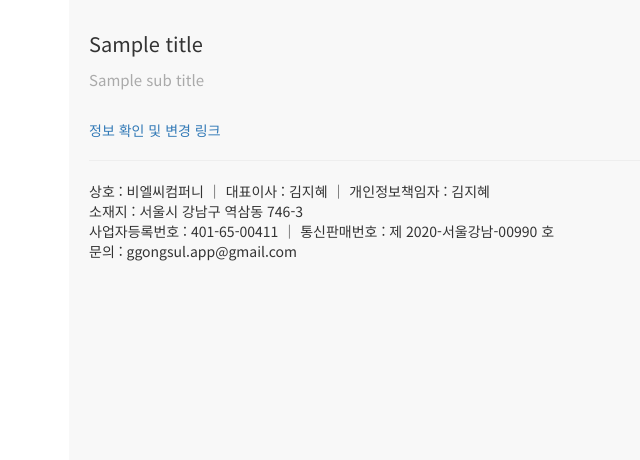
After one commit to blc-cruise/ggongsul-api, a Django app: template ggongsul/templates/partner/okay.html in a window 1280 px wide. The commit adds this page. Shown: the top 460 px of the page, without its empty margins (221-861 px from the left). Run offline with Django 3.2, Linux system fonts and the light colour scheme; the template is opened without the code that fills it: most values are stand-ins (such as "Sample title", 1, 10 or a date in 2020); parts of the project's set-up code (start-up, migrations or seed data) failed here and were passed over; some libraries are stand-ins or nearby versions.

Commit message:
Add okay page

```diff
--- /dev/null
+++ b/ggongsul/templates/partner/okay.html
@@ -0,0 +1,60 @@
+<!DOCTYPE html>
+<html lang="ko">
+<head>
+  <meta charset="UTF-8">
+  <title>꽁술 파트너 신청하기</title>
+</head>
+<link rel="preconnect" href="https://fonts.gstatic.com">
+<link href="https://fonts.googleapis.com/css2?family=Noto+Sans+KR:wght@100;300;400;500&display=swap" rel="stylesheet">
+<link rel="stylesheet" href="https://maxcdn.bootstrapcdn.com/bootstrap/3.3.5/css/bootstrap.min.css">
+<meta name="viewport" content="width=device-width, initial-scale=1.0, maximum-scale=1.0, minimum-scale=1.0, user-scalable=no">
+<style>
+    .total_div {
+        max-width:700px;
+        margin:auto;
+        background: #f8f8f8;
+        font-family: 'Noto Sans KR', sans-serif;
+        min-height: 1000px;
+        padding: 30px 20px;
+    }
+
+    .title-head{
+        font-size: 20px;
+        margin-bottom: 10px;
+    }
+
+    .sub-head{
+        font-size: 15px;
+        color: #aaaaaa;
+        margin-bottom: 30px;
+    }
+
+    .our_company_info {
+        margin: auto;
+    }
+
+</style>
+<body>
+<div class="total_div">
+  <div>
+    <div class="title-head">
+      {{ title }}
+    </div>
+    <div class="sub-head">
+      {{ sub_title }}
+    </div>
+    <div>
+      <a href="{{ url_path }}">정보 확인 및 변경 링크</a>
+    </div>
+  </div>
+  <hr style="margin-top: 20px;">
+  <div class="our_company_info">
+      상호 : 비엘씨컴퍼니 ｜ 대표이사 : 김지혜 ｜ 개인정보책임자 : 김지혜 <br>
+      소재지 : 서울시 강남구 역삼동 746-3<br>
+      사업자등록번호 : 401-65-00411 ｜ 통신판매번호 : 제 2020-서울강남-00990 호<br>
+      문의 : ggongsul.app@gmail.com<br>
+  </div>
+</div>
+
+</body>
+</html>
```
Also changed, not shown: ggongsul/partner/views.py (+8 -2 lines), ggongsul/templates/partner/partner_detail.html (+6 -17 lines), 1 other file.
